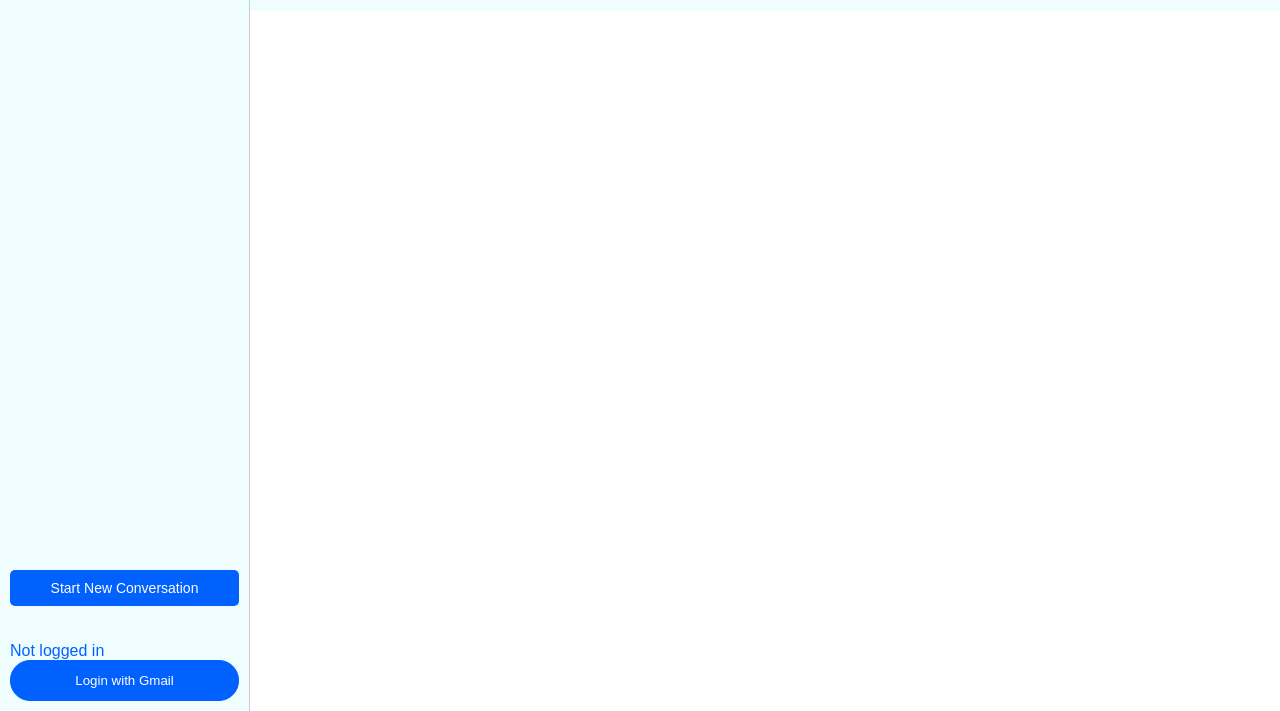
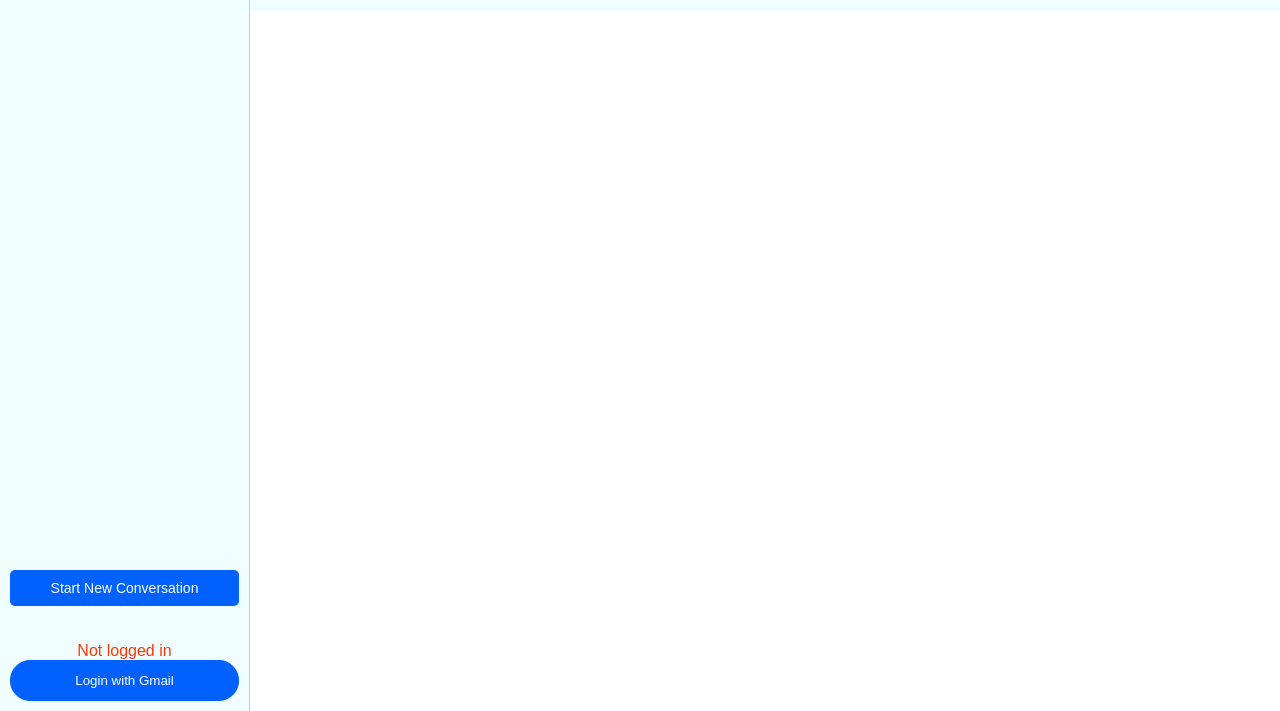
Before and after one commit to lawal1/AYOB, a website: page public/chat.html in a window 1280 px wide. Shown: the part 89-800 px from the top of the page. Drawn offline with Linux system fonts and the light colour scheme; no server answers.

Commit message:
color update

```diff
--- a/public/chat.html
+++ b/public/chat.html
@@ -158,7 +158,7 @@
         </div>
         <div class="chat-list" id="chat-list"></div>
         <button class="new-chat-button" id="new-chat-button">Start New Conversation</button> <br><br>
-        <div id="login-status"></div>
+        <div style="text-align: center; color: #ff3700!important;" id="login-status"></div>
         <button  id="login-button" style="border: 1px solid #0061FF; color: white; border-radius: 20px; padding-top: 12px; padding-bottom: 12px; background-color: #0061FF; display: flex; ">Login with Gmail</button>
         <button id="logout-button" style="border: 1px solid #ff3700; color: white; border-radius: 20px; padding-top: 12px; padding-bottom: 12px; background-color: #ff3700;display: none;">Logout</button>
     </div>
```
